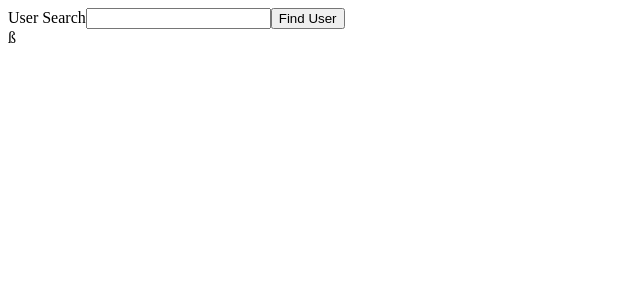
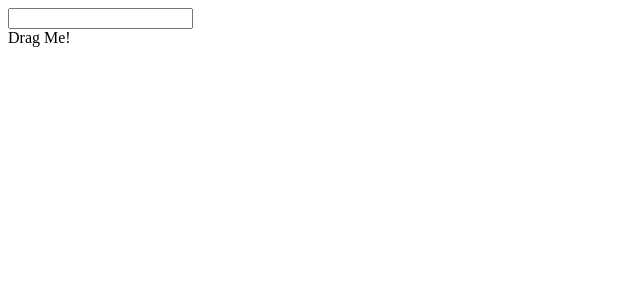
Before and after one commit to mikaylarmcgraw/TypeScript, a React (Create React App) app in the folder rts/: page / in a window 1280 px wide. Shown: the top 300 px of the page, without its empty margins (0-640 px from the left). Built offline with nearby package versions, Linux system fonts and the light colour scheme.

Commit message:
Adding work to event handlers

```diff
--- /dev/null
+++ b/rts/src/events/EventComponent.tsx
@@ -0,0 +1,20 @@
+import React from "react";
+
+const EventComponent: React.FC = () => {
+    const onChange = (event : React.ChangeEvent<HTMLInputElement> ) => {
+        console.log(event.target.value);
+    };
+
+    const OnDragStart = (event : React.DragEvent<HTMLDivElement>) => {
+        console.log(event);
+    };
+
+    return (
+        <div>
+            <input onChange={onChange} />
+            <div draggable onDragStart={OnDragStart}>Drag Me!</div>
+        </div>
+    );
+};
+
+export default EventComponent;
--- a/rts/src/index.tsx
+++ b/rts/src/index.tsx
@@ -1,9 +1,9 @@
 import ReactDOM from 'react-dom';
-import UserSearch from './state/userSearch';
+import EventComponent from './events/EventComponent';
 
 const App = () =>{
     return (<div>
-        <UserSearch/>
+        <EventComponent/>
     </div>);
 };
 
```
